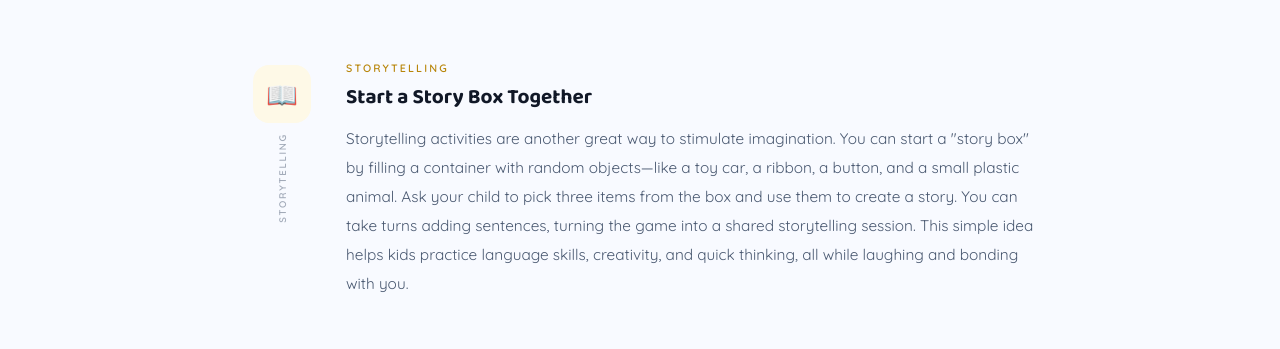
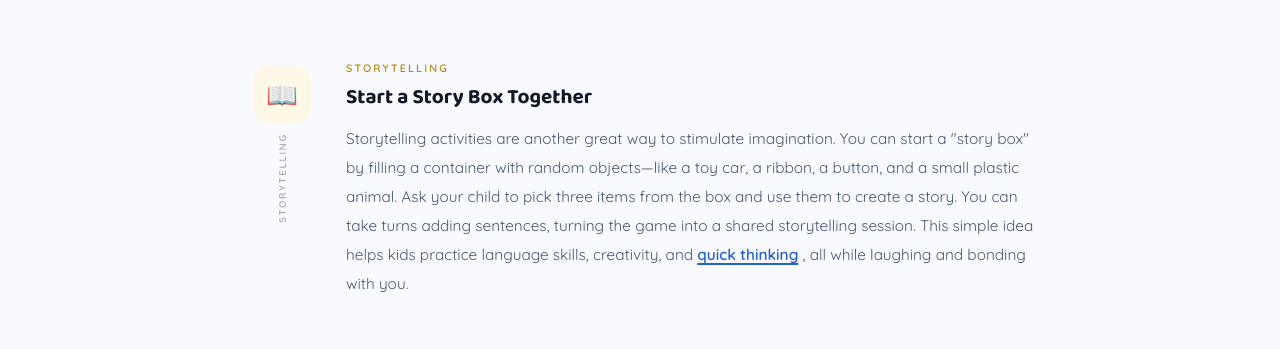
Before and after one commit to cclcrickets/Batman-Action-Figures, a plain HTML site: page index.html in a window 1280 px wide. Shown: the part 1100-1449 px from the top of the page. Drawn offline with Linux system fonts and the light colour scheme.

Commit message:
Update index.html

```diff
--- a/index.html
+++ b/index.html
@@ -305,7 +305,7 @@ footer p{font-size:0.76rem;color:rgba(255,255,255,0.25);letter-spacing:0.04em;}
     <div class="act-body">
       <span class="act-tag tag-yellow">Storytelling</span>
       <h2>Start a Story Box Together</h2>
-      <p>Storytelling activities are another great way to stimulate imagination. You can start a "story box" by filling a container with random objects—like a toy car, a ribbon, a button, and a small plastic animal. Ask your child to pick three items from the box and use them to create a story. You can take turns adding sentences, turning the game into a shared storytelling session. This simple idea helps kids practice language skills, creativity, and quick thinking, all while laughing and bonding with you.</p>
+      <p>Storytelling activities are another great way to stimulate imagination. You can start a "story box" by filling a container with random objects—like a toy car, a ribbon, a button, and a small plastic animal. Ask your child to pick three items from the box and use them to create a story. You can take turns adding sentences, turning the game into a shared storytelling session. This simple idea helps kids practice language skills, creativity, and <a href="https://cclcrickets.github.io/Transformers-Action-Figures/">quick thinking</a> , all while laughing and bonding with you.</p>
     </div>
   </div>
 </div>
```
